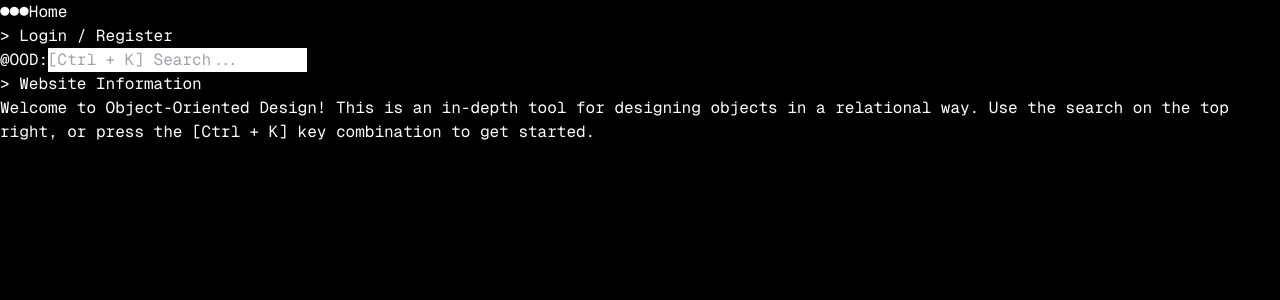
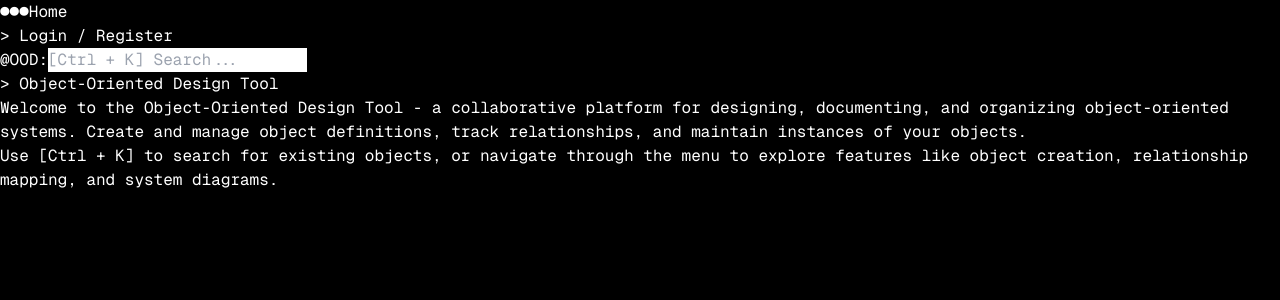
Before and after one commit to CorbinIvon/object-oriented-design, a Next.js app: page / in a window 1280 px wide. Shown: the top 300 px of the page. Built offline with nearby package versions, Linux system fonts and the light colour scheme.

Commit message:
Update homepage content; revise title and description for clarity and enhance user guidance on features.

```diff
--- a/src/app/page.tsx
+++ b/src/app/page.tsx
@@ -10,14 +10,19 @@ export default function Home() {
   return (
     <>
       <section className="border border-gray-800 bg-black/50 p-4 rounded">
-        <p className="text-green-500 mb-2">{">"} Website Information</p>
-        <div className="ml-4 text-gray-300 space-y-0">
+        <p className="text-green-500 mb-2">{">"} Object-Oriented Design Tool</p>
+        <div className="ml-4 text-gray-300 space-y-2">
           <p className="font-light">
-            Welcome to Object-Oriented Design! This is an in-depth tool for
-            designing objects in a relational way. Use the search on the top
-            right, or press the [Ctrl + K] key combination to get started.
+            Welcome to the Object-Oriented Design Tool - a collaborative
+            platform for designing, documenting, and organizing object-oriented
+            systems. Create and manage object definitions, track relationships,
+            and maintain instances of your objects.
           </p>
-          <p className="font-light"></p>
+          <p className="font-light">
+            Use [Ctrl + K] to search for existing objects, or navigate through
+            the menu to explore features like object creation, relationship
+            mapping, and system diagrams.
+          </p>
         </div>
       </section>
     </>
```
